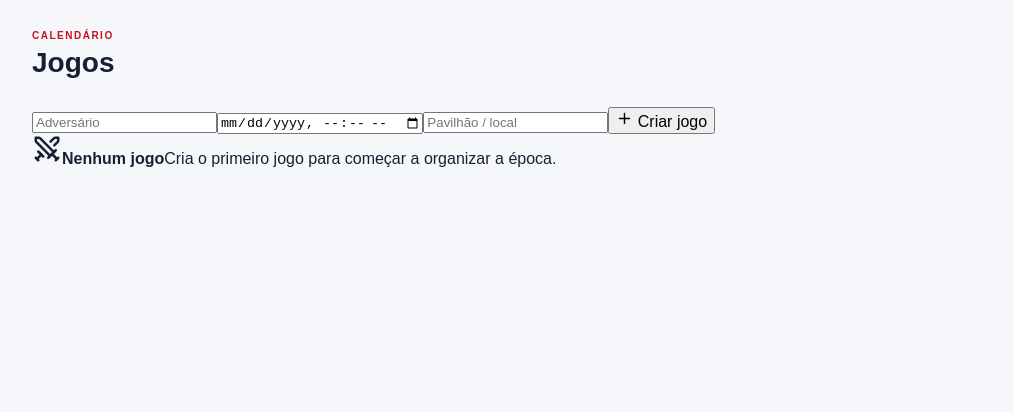
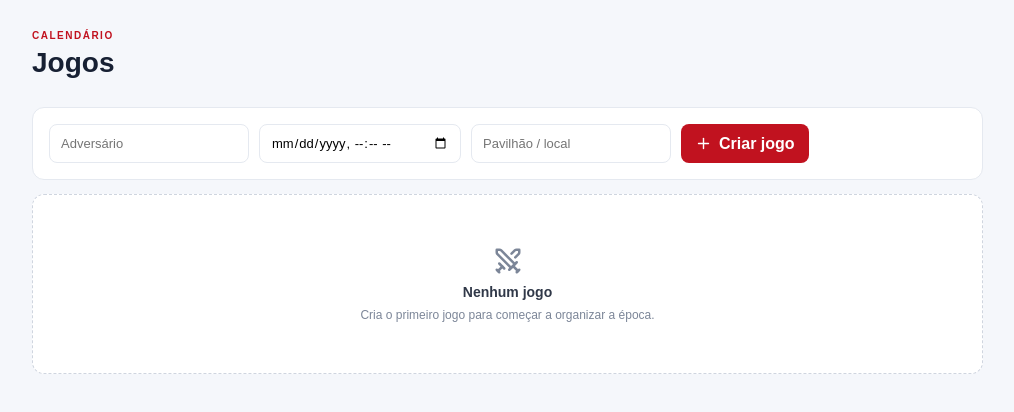
Before and after one commit to AndreBitZ/handball-performance-os, a Next.js app: page /games in a window 1280 px wide. Shown: the top 412 px of the page, without its empty margins (255-1269 px from the left). Built offline with nearby package versions, Linux system fonts and the light colour scheme.

Commit message:
style: add local management forms and lists

```diff
--- a/app/dashboard.css
+++ b/app/dashboard.css
@@ -3,9 +3,10 @@
 .brand { display:flex; align-items:center; gap:11px; padding: 5px 10px 27px; }
 .brandMark { width:38px; height:38px; border-radius:10px; background:var(--accent); display:grid; place-items:center; font-weight:800; color:#fff; }
 .brand strong,.brand span { display:block; } .brand strong { font-size:15px; } .brand span { font-size:11px; color:#8892a6; margin-top:3px; }
-.nav { display:flex; flex-direction:column; gap:4px; } .navItem { padding:10px 11px; border-radius:8px; color:#aeb7c8; font-size:13px; display:flex; gap:11px; align-items:center; } .navItem:hover,.navItem.active { background:#20283a; color:#fff; } .navItem.active { box-shadow: inset 3px 0 0 var(--accent); }
+.nav { display:flex; flex-direction:column; gap:4px; } .navItem { padding:10px 11px; border-radius:8px; color:#aeb7c8; font-size:13px; display:flex; gap:11px; align-items:center; text-decoration:none; } .navItem:hover,.navItem.active { background:#20283a; color:#fff; } .navItem.active { box-shadow: inset 3px 0 0 var(--accent); }
 .sidebarFooter { margin-top:auto; padding:12px 10px; color:#657086; font-size:10px; }
 .content { margin-left:245px; width:calc(100% - 245px); padding:30px 42px 60px; max-width:1450px; }
+.standalonePage { min-height:100vh; }
 .topbar { display:flex; align-items:center; justify-content:space-between; margin-bottom:28px; } h1,h2,h3,h4,p { margin:0; } h1 { font-size:28px; } .eyebrow { color:var(--accent); font-size:10px; font-weight:800; letter-spacing:1.5px; margin-bottom:6px; }
 .topActions { display:flex; gap:12px; align-items:center; } .search { border:1px solid var(--border); background:#fff; border-radius:8px; padding:9px 13px; color:var(--muted); display:flex; gap:8px; align-items:center; } .avatar { width:36px;height:36px;border-radius:50%;display:grid;place-items:center;background:#e9edf4;font-size:12px;font-weight:700; }
 .hero { background:#171e2d; color:#fff; border-radius:14px; padding:30px; display:flex; align-items:center; justify-content:space-between; margin-bottom:18px; } .hero h2 { font-size:25px; max-width:680px; margin-bottom:9px; } .hero p:not(.eyebrow) { color:#aeb8c9; max-width:650px; line-height:1.5; font-size:14px; } .heroBadge { border:1px solid #394357; background:#20283a; border-radius:9px; padding:11px 14px; display:flex; align-items:center; gap:8px; color:#d8deea; font-size:12px; white-space:nowrap; }
@@ -13,5 +14,13 @@
 .section { margin-top:24px; } .sectionHeader { display:flex; justify-content:space-between; align-items:end; margin-bottom:13px; } h3 { font-size:18px; } .status { font-size:10px; padding:5px 9px; border-radius:20px; background:#eef2f6; color:#657086; }
 .moduleGrid { display:grid;grid-template-columns:repeat(4,1fr);gap:14px; } .moduleCard { background:#fff;border:1px solid var(--border);border-radius:12px;padding:20px;min-height:150px; } .moduleEmoji { font-size:22px;margin-bottom:17px; } .moduleCard h4 { font-size:14px;margin-bottom:7px; } .moduleCard p { color:var(--muted);font-size:12px;line-height:1.45;min-height:35px; } .moduleCard span { display:block;color:var(--accent);font-size:10px;font-weight:700;margin-top:16px; }
 .steps { display:grid;grid-template-columns:repeat(8,1fr);gap:8px; } .step { background:#fff;border:1px solid var(--border);border-radius:9px;padding:12px 9px;min-height:72px; } .step b { display:block;font-size:10px;color:#a0a8b8;margin-bottom:9px; } .step span { font-size:11px;font-weight:700; } .step.current { border-color:#dba4a8;box-shadow:0 0 0 1px #f0d6d8; } .step.current b { color:var(--accent); }
+.localForm { display:flex; gap:10px; flex-wrap:wrap; padding:16px; background:#fff; border:1px solid var(--border); border-radius:12px; }
+.localForm input,.localForm select { border:1px solid var(--border); border-radius:8px; padding:10px 11px; background:#fff; min-width:150px; font:inherit; font-size:13px; }
+.localForm button { border:0; border-radius:8px; padding:10px 14px; background:var(--accent); color:#fff; display:flex; align-items:center; gap:7px; font-weight:700; cursor:pointer; }
+.localList { margin-top:14px; display:flex; flex-direction:column; gap:8px; }
+.localRow { background:#fff; border:1px solid var(--border); border-radius:10px; padding:14px 16px; display:flex; align-items:center; justify-content:space-between; }
+.localRow strong,.localRow span { display:block; } .localRow strong { font-size:13px; } .localRow span { font-size:11px; color:var(--muted); margin-top:4px; }
+.iconButton { border:0; background:transparent; color:#8791a3; cursor:pointer; padding:8px; border-radius:7px; } .iconButton:hover { background:#f3f4f6; color:var(--accent); }
+.emptyState { background:#fff; border:1px dashed #cfd5df; border-radius:12px; min-height:180px; display:flex; flex-direction:column; align-items:center; justify-content:center; gap:8px; color:#7c8698; } .emptyState strong { color:#303848; font-size:14px; } .emptyState span { font-size:12px; }
 @media(max-width:1050px){.statsGrid,.moduleGrid{grid-template-columns:repeat(2,1fr)}.steps{grid-template-columns:repeat(4,1fr)}}
-@media(max-width:700px){.sidebar{width:64px;padding:14px 8px}.brand div:not(.brandMark),.navItem:not(.active)::after,.navItem{font-size:0}.navItem span{font-size:15px}.content{margin-left:64px;width:calc(100% - 64px);padding:20px}.hero{display:block}.heroBadge{margin-top:18px;width:max-content}.statsGrid,.moduleGrid{grid-template-columns:1fr 1fr}.steps{grid-template-columns:1fr 1fr}}
+@media(max-width:700px){.sidebar{width:64px;padding:14px 8px}.brand div:not(.brandMark),.navItem:not(.active)::after,.navItem{font-size:0}.navItem span{font-size:15px}.content{margin-left:64px;width:calc(100% - 64px);padding:20px}.hero{display:block}.heroBadge{margin-top:18px;width:max-content}.statsGrid,.moduleGrid{grid-template-columns:1fr 1fr}.steps{grid-template-columns:1fr 1fr}.localForm{flex-direction:column}.localForm input,.localForm select,.localForm button{width:100%;box-sizing:border-box}}
```
